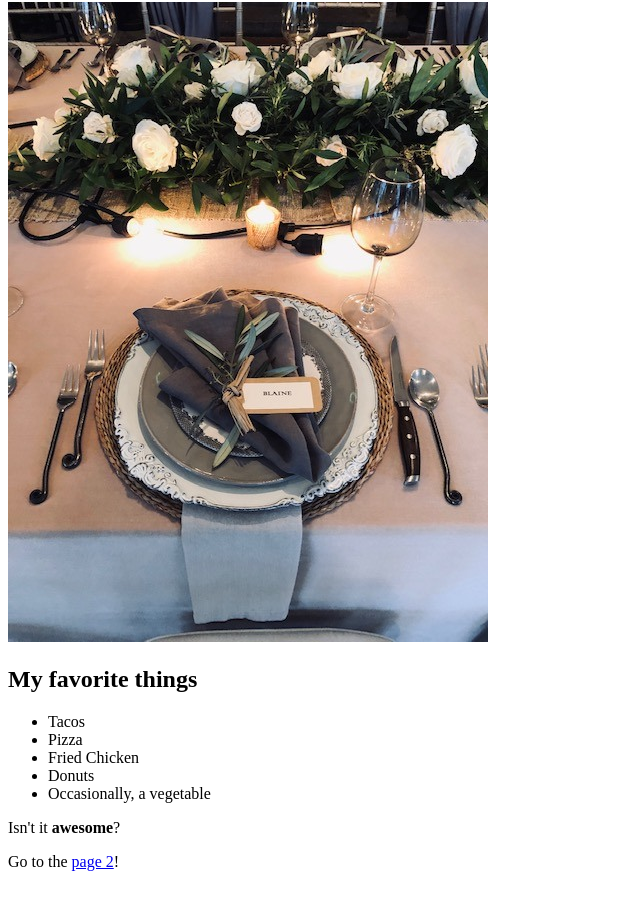
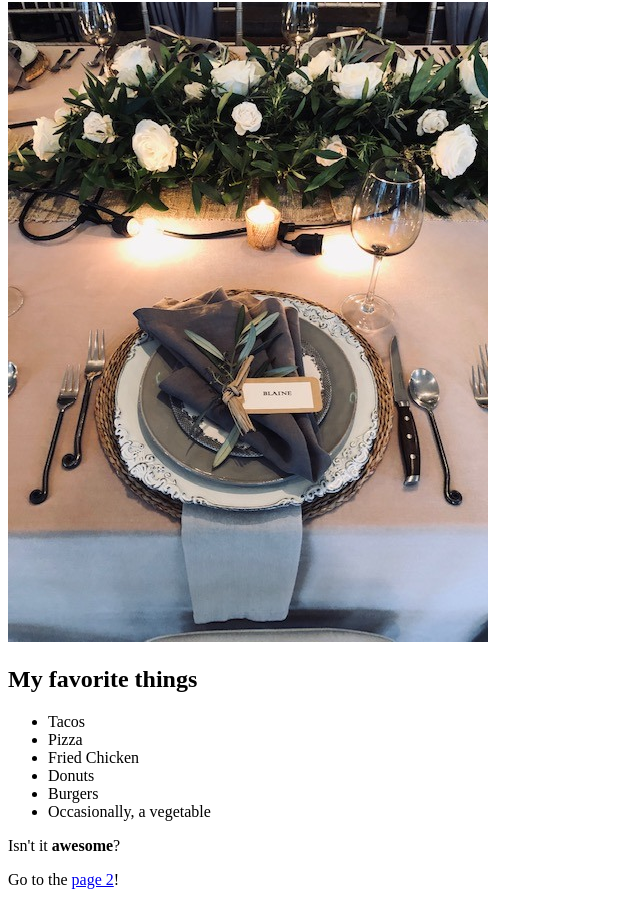
Before and after one commit to emazman-kellogg/mysite, a plain HTML site: page index.html in a window 1280 px wide. Shown: the part 78-983 px from the top of the page, without its empty margins (0-640 px from the left). Drawn offline with Linux system fonts and the light colour scheme.

Commit message:
added burgers

```diff
--- a/index.html
+++ b/index.html
@@ -21,6 +21,7 @@
 <li>Pizza</li>
 <li>Fried Chicken</li>
 <li>Donuts</li>
+<li>Burgers</li>
 <li> Occasionally, a vegetable</li>
 </ul>
 
```
